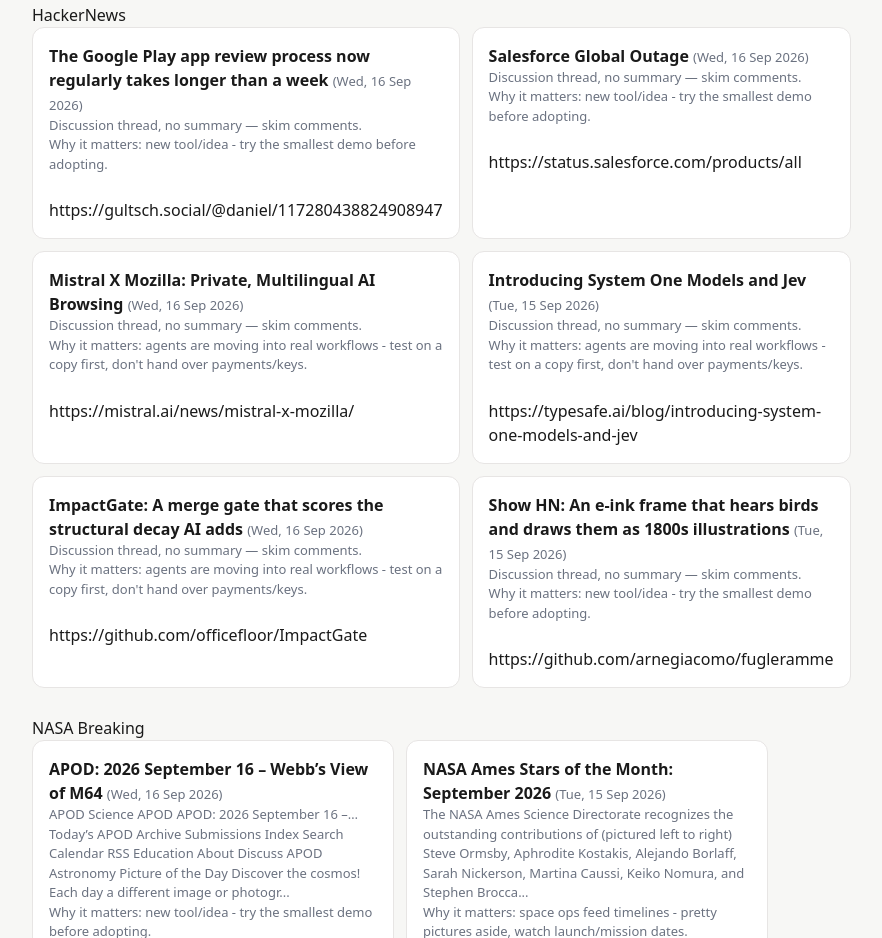
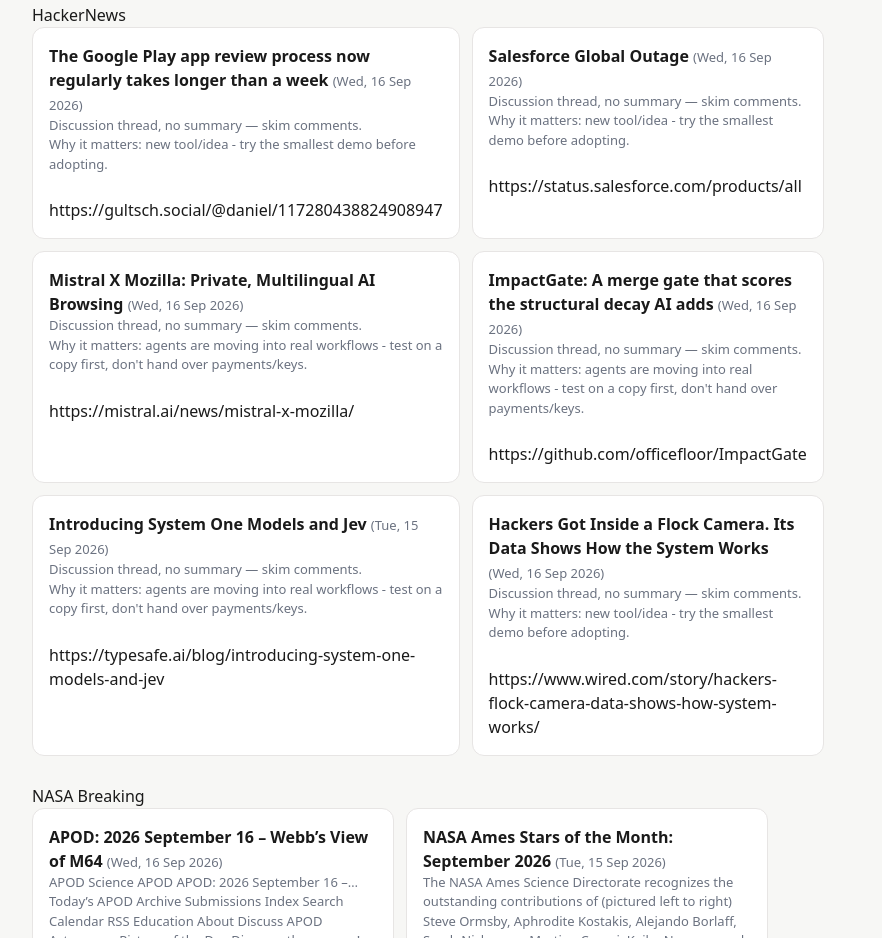
Before and after one commit to Alphreal/daily-brief, a plain HTML site: page docs/brief-2026-09-16-daily.html in a window 1280 px wide. Shown: the part 570-1508 px from the top of the page, without its empty margins (240-1122 px from the left). Drawn offline with nearby package versions, Linux system fonts and the light colour scheme.

Commit message:
brief 2026-09-16 (daily) auto-publish

```diff
--- a/docs/brief-2026-09-16-daily.html
+++ b/docs/brief-2026-09-16-daily.html
@@ -35,9 +35,9 @@
 <div class="card"><a href="https://gultsch.social/@daniel/117280438824908947"><b>The Google Play app review process now regularly takes longer than a week</b></a> <span class="muted">(Wed, 16 Sep 2026)</span><br><div class="muted">Discussion thread, no summary &mdash; skim comments.</div><div class="muted">Why it matters: new tool/idea - try the smallest demo before adopting.</div><br><a href="https://gultsch.social/@daniel/117280438824908947">https://gultsch.social/@daniel/117280438824908947</a></div>
 <div class="card"><a href="https://status.salesforce.com/products/all"><b>Salesforce Global Outage</b></a> <span class="muted">(Wed, 16 Sep 2026)</span><br><div class="muted">Discussion thread, no summary &mdash; skim comments.</div><div class="muted">Why it matters: new tool/idea - try the smallest demo before adopting.</div><br><a href="https://status.salesforce.com/products/all">https://status.salesforce.com/products/all</a></div>
 <div class="card"><a href="https://mistral.ai/news/mistral-x-mozilla/"><b>Mistral X Mozilla: Private, Multilingual AI Browsing</b></a> <span class="muted">(Wed, 16 Sep 2026)</span><br><div class="muted">Discussion thread, no summary &mdash; skim comments.</div><div class="muted">Why it matters: agents are moving into real workflows - test on a copy first, don&#x27;t hand over payments/keys.</div><br><a href="https://mistral.ai/news/mistral-x-mozilla/">https://mistral.ai/news/mistral-x-mozilla/</a></div>
+<div class="card"><a href="https://github.com/officefloor/ImpactGate"><b>ImpactGate: A merge gate that scores the structural decay AI adds</b></a> <span class="muted">(Wed, 16 Sep 2026)</span><br><div class="muted">Discussion thread, no summary &mdash; skim comments.</div><div class="muted">Why it matters: agents are moving into real workflows - test on a copy first, don&#x27;t hand over payments/keys.</div><br><a href="https://github.com/officefloor/ImpactGate">https://github.com/officefloor/ImpactGate</a></div>
 <div class="card"><a href="https://typesafe.ai/blog/introducing-system-one-models-and-jev"><b>Introducing System One Models and Jev</b></a> <span class="muted">(Tue, 15 Sep 2026)</span><br><div class="muted">Discussion thread, no summary &mdash; skim comments.</div><div class="muted">Why it matters: agents are moving into real workflows - test on a copy first, don&#x27;t hand over payments/keys.</div><br><a href="https://typesafe.ai/blog/introducing-system-one-models-and-jev">https://typesafe.ai/blog/introducing-system-one-models-and-jev</a></div>
-<div class="card"><a href="https://github.com/officefloor/ImpactGate"><b>ImpactGate: A merge gate that scores the structural decay AI adds</b></a> <span class="muted">(Wed, 16 Sep 2026)</span><br><div class="muted">Discussion thread, no summary &mdash; skim comments.</div><div class="muted">Why it matters: agents are moving into real workflows - test on a copy first, don&#x27;t hand over payments/keys.</div><br><a href="https://github.com/officefloor/ImpactGate">https://github.com/officefloor/ImpactGate</a></div>
-<div class="card"><a href="https://github.com/arnegiacomo/fugleramme"><b>Show HN: An e-ink frame that hears birds and draws them as 1800s illustrations</b></a> <span class="muted">(Tue, 15 Sep 2026)</span><br><div class="muted">Discussion thread, no summary &mdash; skim comments.</div><div class="muted">Why it matters: new tool/idea - try the smallest demo before adopting.</div><br><a href="https://github.com/arnegiacomo/fugleramme">https://github.com/arnegiacomo/fugleramme</a></div>
+<div class="card"><a href="https://www.wired.com/story/hackers-flock-camera-data-shows-how-system-works/"><b>Hackers Got Inside a Flock Camera. Its Data Shows How the System Works</b></a> <span class="muted">(Wed, 16 Sep 2026)</span><br><div class="muted">Discussion thread, no summary &mdash; skim comments.</div><div class="muted">Why it matters: new tool/idea - try the smallest demo before adopting.</div><br><a href="https://www.wired.com/story/hackers-flock-camera-data-shows-how-system-works/">https://www.wired.com/story/hackers-flock-camera-data-shows-how-system-works/</a></div>
 </div></div>
 <div class="sec"><h2>NASA Breaking</h2><div class="grid2">
 <div class="card"><a href="https://science.nasa.gov/image-article/apod-2026-september-16-webbs-view-of-m64/"><b>APOD: 2026 September 16 – Webb’s View of M64</b></a> <span class="muted">(Wed, 16 Sep 2026)</span><br><div class="muted">APOD Science APOD APOD: 2026 September 16 –… Today’s APOD Archive Submissions Index Search Calendar RSS Education About Discuss APOD Astronomy Picture of the Day Discover the cosmos! Each day a different image or photogr...</div><div class="muted">Why it matters: new tool/idea - try the smallest demo before adopting.</div><br><a href="https://science.nasa.gov/image-article/apod-2026-september-16-webbs-view-of-m64/">https://science.nasa.gov/image-article/apod-2026-september-16-webbs-view-of-m64/</a></div>
```
